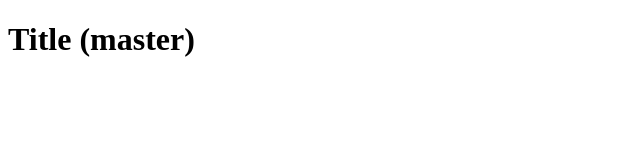
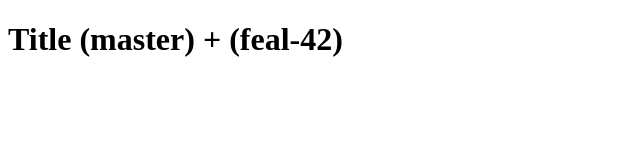
Before and after one commit to esemesenko/my-project, a plain HTML site: page index.html in a window 1280 px wide. Shown: the whole page, without its empty margins (0-640 px from the left). Drawn offline with Linux system fonts and the light colour scheme.

Commit message:
Add title (feal-42)

```diff
--- a/index.html
+++ b/index.html
@@ -7,6 +7,6 @@
   <title>Document</title>
 </head>
 <body>
-  <h1>Title (master)</h1>
+  <h1>Title (master) + (feal-42)</h1>
 </body>
 </html>
```
